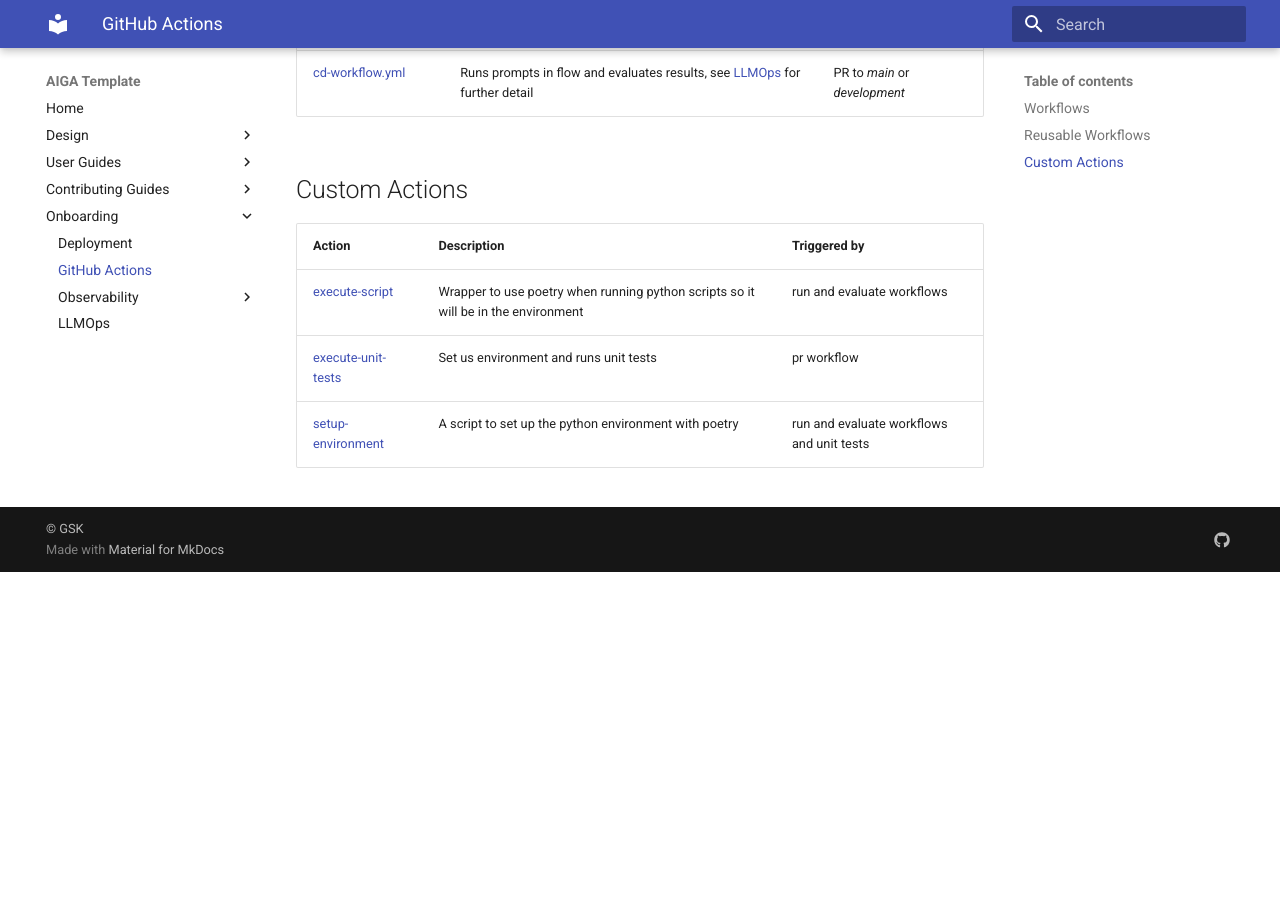
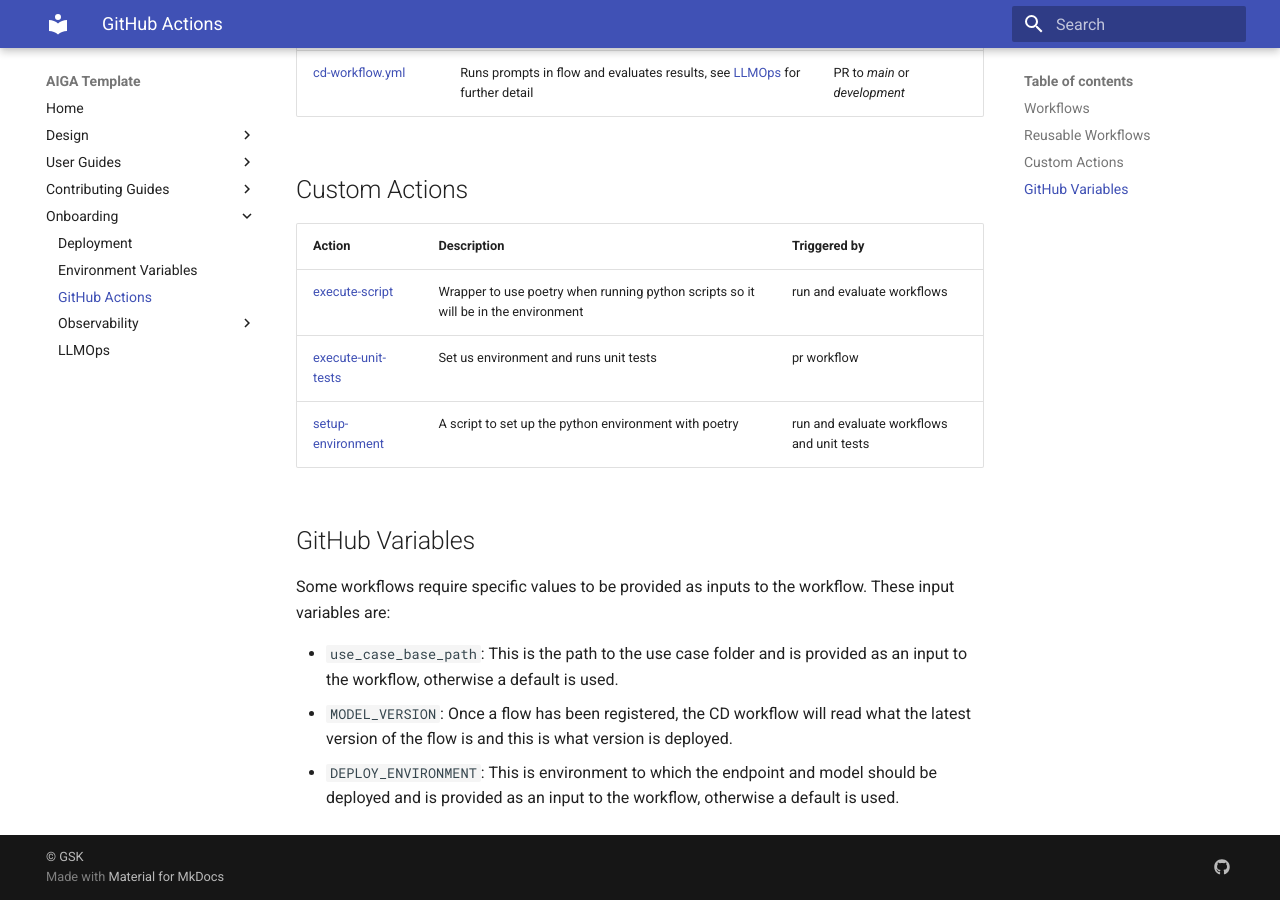
Before and after one commit to crew-sherlock/Experiment1, an MkDocs documentation site: the page built from docs/onboarding/github-actions.md, in a window 1280 px wide and 900 px high, scrolled down 811 px. Built offline with MkDocs 1.6.1 and Material for MkDocs 9.7.7, drawn with Linux system fonts in a browser that asks for light colours; before the commit the page ends 1383 px from its top, so only the background shows below that.

Commit message:
docs: Adds Environment Variables page to onboarding docs (#60)
This PR adds some documentation relating to how environment variables
are used within AIGA and where they are setup.

---------

Co-authored-by: Frances Tibble <frtibble@microsoft.com>
Co-authored-by: Liam Moat <liam.x.moat@gsk.com>

```diff
--- a/docs/onboarding/github-actions.md
+++ b/docs/onboarding/github-actions.md
@@ -28,3 +28,11 @@
 | [execute-script](https://github.com/gsk-tech/AIGA/blob/main/.github/actions/execute-script/action.yml)         | Wrapper to use poetry when running python scripts so it will be in the environment | run and evaluate workflows                |
 | [execute-unit-tests](https://github.com/gsk-tech/AIGA/blob/main/.github/actions/execute-unit-tests/action.yml) | Set us environment and runs unit tests                                             | pr workflow                               |
 | [setup-environment](https://github.com/gsk-tech/AIGA/blob/main/.github/actions/setup-environment/action.yml)   | A script to set up the python environment with poetry                              | run and evaluate workflows and unit tests |
+
+## GitHub Variables
+
+Some workflows require specific values to be provided as inputs to the workflow. These input variables are:
+
+- `use_case_base_path`: This is the path to the use case folder and is provided as an input to the workflow, otherwise a default is used.
+- `MODEL_VERSION`: Once a flow has been registered, the CD workflow will read what the latest version of the flow is and this is what version is deployed.
+- `DEPLOY_ENVIRONMENT`: This is environment to which the endpoint and model should be deployed and is provided as an input to the workflow, otherwise a default is used.
--- a/mkdocs.yml
+++ b/mkdocs.yml
@@ -21,6 +21,7 @@
     - PromptFlow: contributing/promptflow.md
   - Onboarding:
     - Deployment: onboarding/deployment.md
+    - Environment Variables: onboarding/environment-variables.md
     - GitHub Actions: onboarding/github-actions.md
     - Observability:
         - Alerting: onboarding/alerting.md
```
Also changed, not shown: docs/onboarding/environment-variables.md (added, +16 -0 lines), docs/onboarding/assets/env-vars.png (added).
